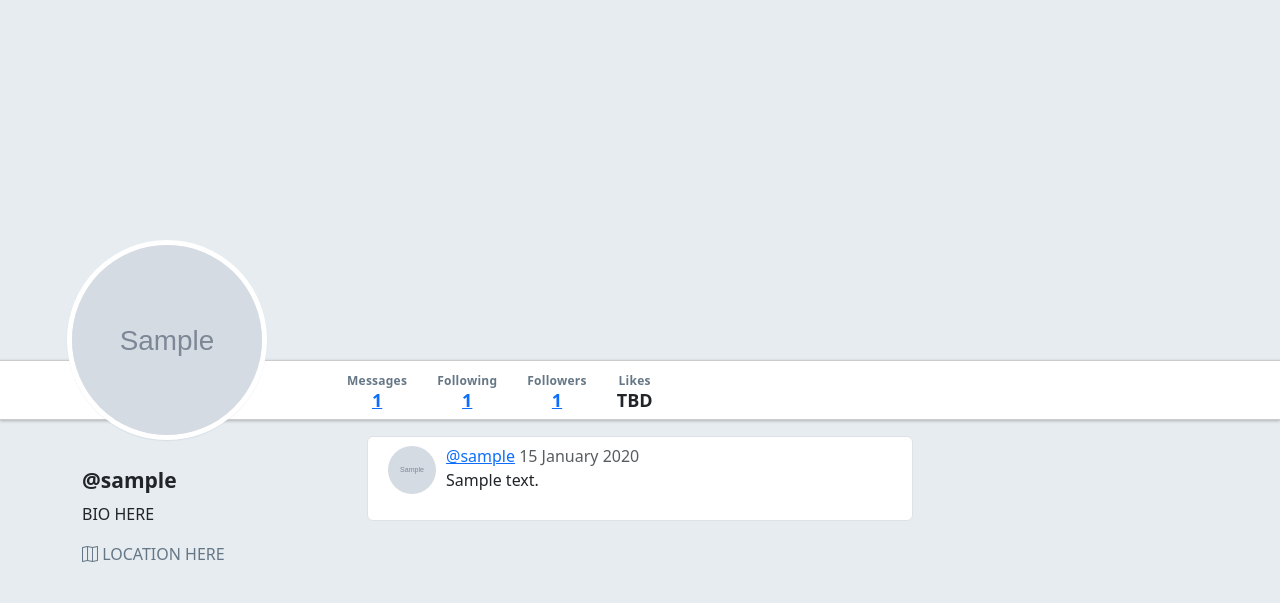
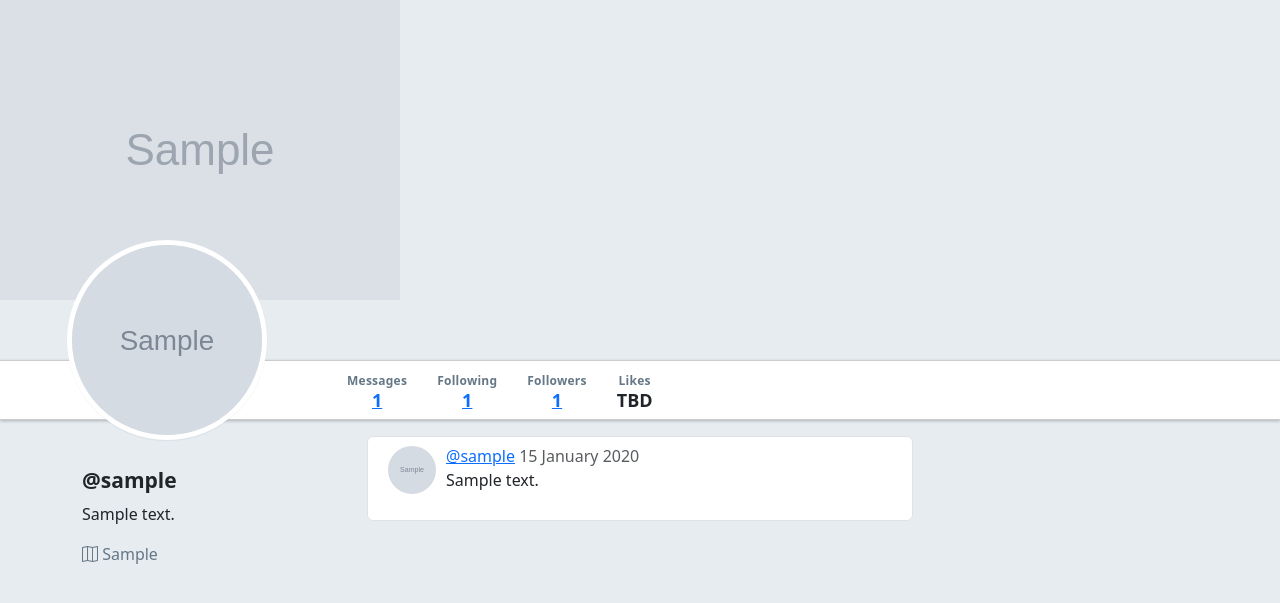
Before and after one commit to claudia-lam/flask-warbler, a Flask app: template templates/users/show.html in a window 1280 px wide. Shown: the part 46-649 px from the top of the page. Run offline with Flask 3, Linux system fonts and the light colour scheme; the template is opened without the code that fills it: values that come from a table or form of the project are taken from there, others are empty; tables that the repository leaves empty hold one stand-in row (values such as "Sample post"); grey boxes marked "Sample" are stand-in pictures.

Commit message:
add user bio, location, and hero to template

```diff
--- a/templates/users/detail.html
+++ b/templates/users/detail.html
@@ -4,6 +4,7 @@
 
 <div id="warbler-hero"
      class="full-width">
+     <img src="{{ user.header_image_url}}" alt="profile-hero">
 </div>
 <img src="{{ user.image_url }}"
      alt="Image for {{ user.username }}"
@@ -80,10 +81,10 @@
 <div class="row">
   <div class="col-sm-3">
     <h4 id="sidebar-username">@{{ user.username }}</h4>
-    <p>BIO HERE</p>
+    <p>{{user.bio}}</p>
     <p class="user-location">
       <span class="bi bi-map"></span>
-      LOCATION HERE
+       {{user.location}}
     </p>
   </div>
 
```
